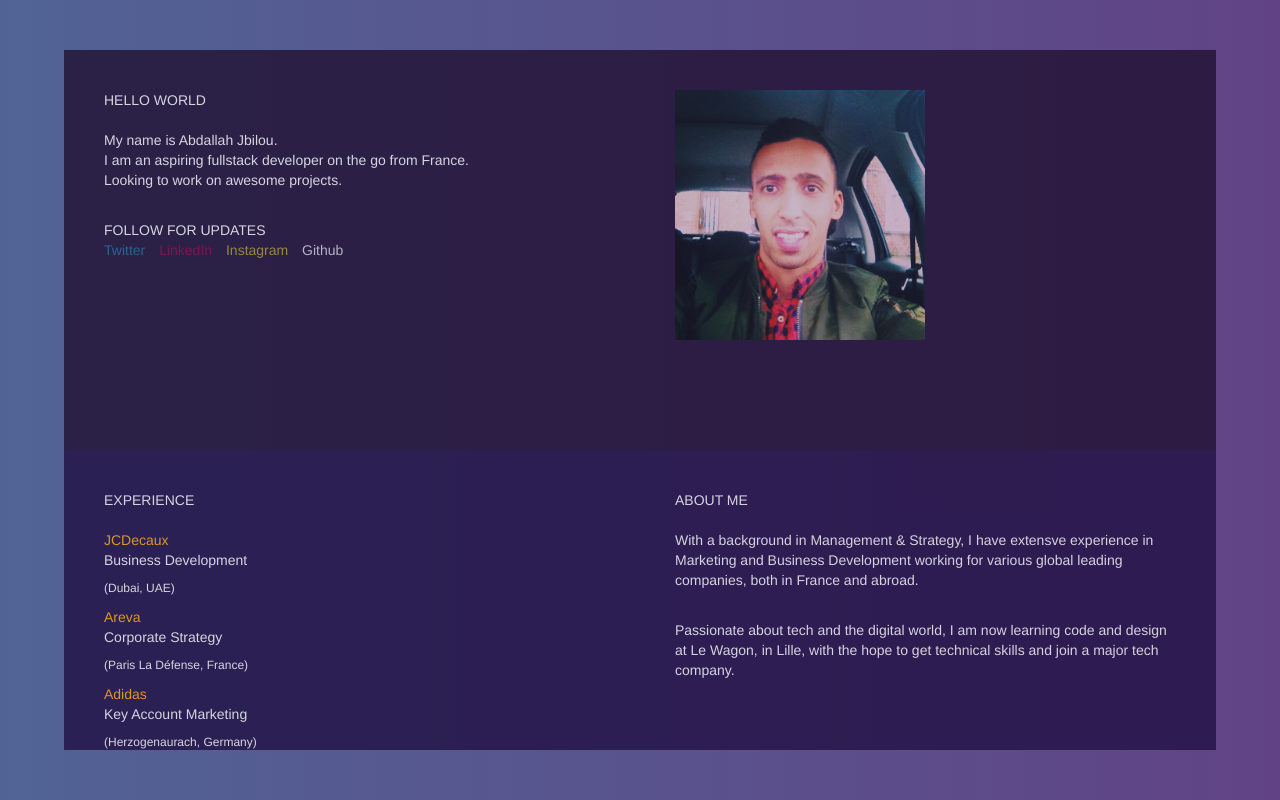
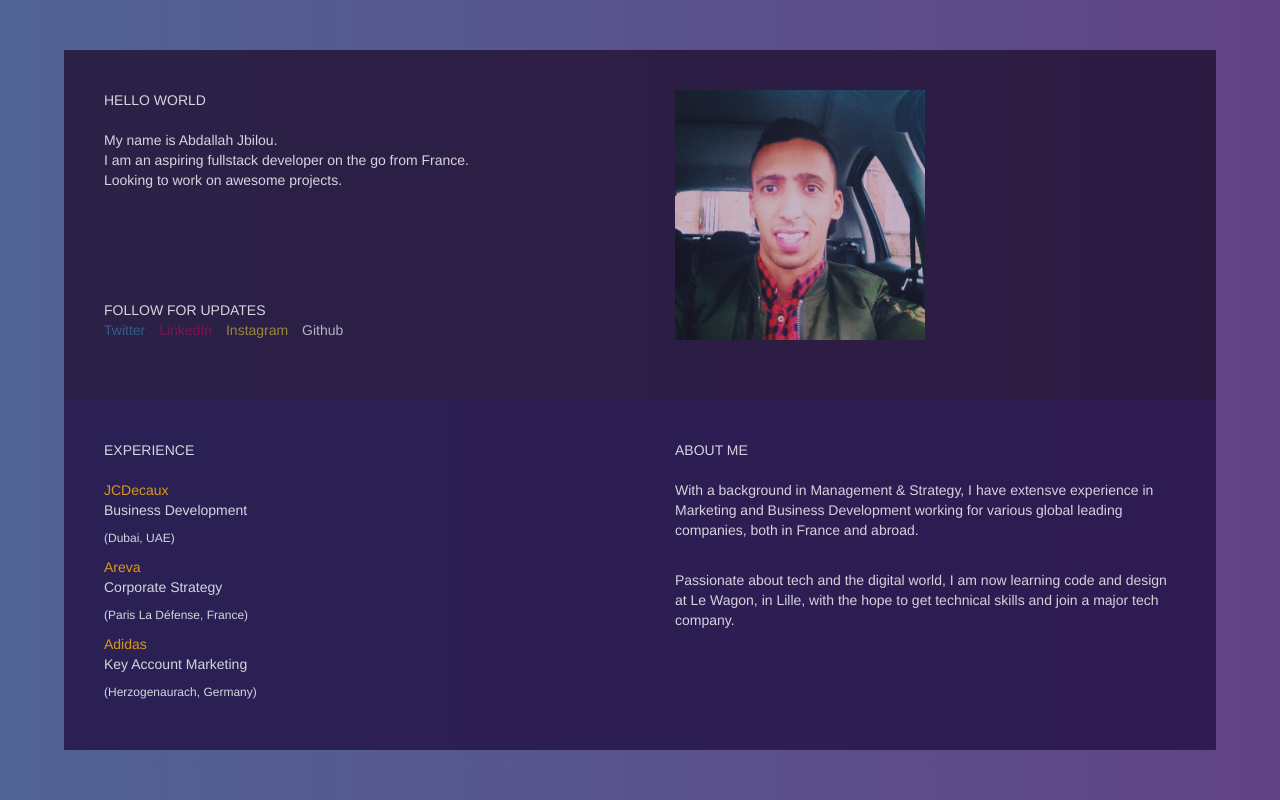
Before and after one commit to jbilo93968/web_page, a plain HTML site: page index.html in a window 1280 px wide. Drawn offline with nearby package versions, Linux system fonts and the light colour scheme.

Commit message:
avancement webpage

```diff
--- a/index.html
+++ b/index.html
@@ -29,7 +29,7 @@
 
             <div class="col-xs-6">
               <div class="card">
-                <div class="subcard">
+                <div class="subcardtext">
                   <div class="text-left">
                     <div class="title">HELLO WORLD</div>
                     <br>
--- a/style.css
+++ b/style.css
@@ -20,7 +20,7 @@ body {
 }
 
 .container-top {
-  height: 400px;
+  height: 350px;
   background: #221133;
   opacity: 0.8;
   margin: 0 auto;
@@ -29,7 +29,7 @@ body {
 }
 
 .container-bottom {
-  height: 300px;
+  height: 350px;
   background: #221144;
   opacity: 0.8;
   margin: 0 auto;
@@ -127,3 +127,7 @@ body {
 .update {
   align-items: bottom;
 }
+
+.card .subcardlink {
+  padding-top: 80px;
+}
```
